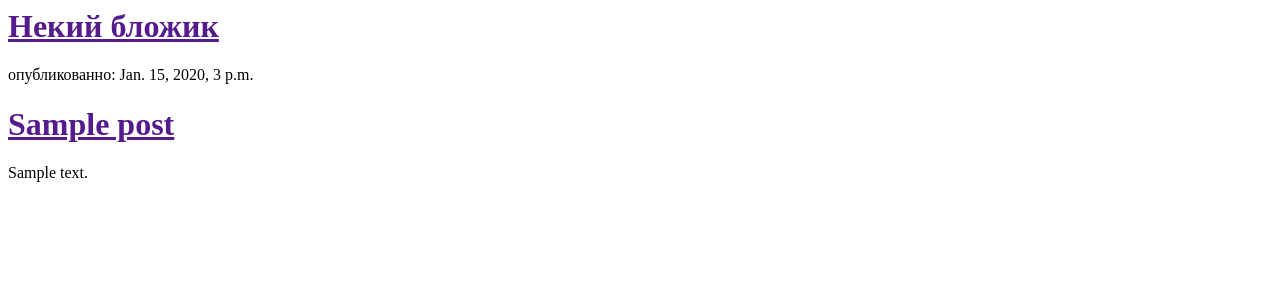
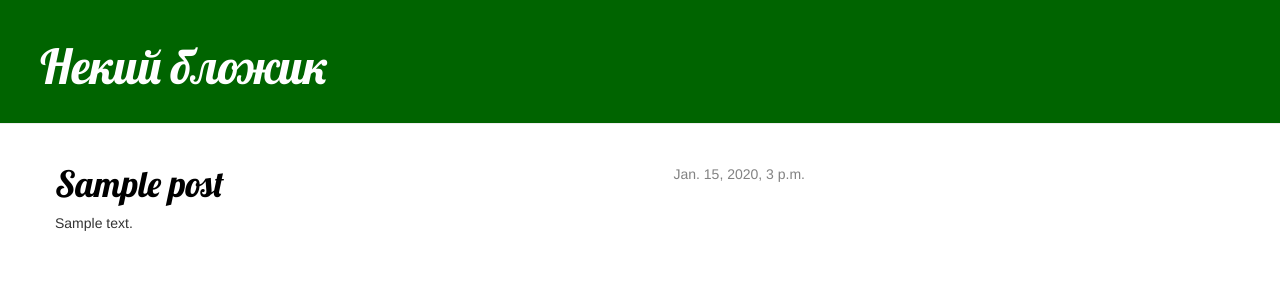
Before and after one commit to RavilMahmutov/my_first_blog, a Django app: template blog/templates/blog/post_list.html in a window 1280 px wide. Shown: the top 302 px of the page. Run offline with Django 3.2, Linux system fonts and the light colour scheme; the template is opened without the code that fills it: values that come from a table or form of the project are taken from there, others are empty; tables that the repository leaves empty hold one stand-in row (values such as "Sample post"); some libraries are stand-ins or nearby versions.

Commit message:
Added view and template for each post

```diff
--- /dev/null
+++ b/blog/static/css/blog.css
@@ -0,0 +1,50 @@
+
+
+
+.page-header {
+        background-color: #006400;
+        margin-top: 0;
+        padding: 20px 20px 20px 40px;
+    }
+
+.page-header h1, .page-header h1 a, .page-header h1 a:visited, .page-header h1 a:active {
+        color: #ffffff;
+        font-size: 36pt;
+        text-decoration: none;
+    }
+
+.content {
+        margin-left: 40px;
+    }
+
+h1, h2, h3, h4 {
+        font-family: 'Lobster', cursive;
+    }
+
+.date {
+        float: right;
+        color: #828282;
+    }
+
+.save {
+        float: right;
+    }
+
+.post-form textarea, .post-form input {
+        width: 100%;
+    }
+
+.top-menu, .top-menu:hover, .top-menu:visited {
+        color: #ffffff;
+        float: right;
+        font-size: 26pt;
+        margin-right: 20px;
+    }
+
+.post {
+        margin-bottom: 70px;
+    }
+
+.post h1 a, .post h1 a:visited {
+        color: #000000;
+    }
--- /dev/null
+++ b/blog/templates/blog/base.html
@@ -0,0 +1,25 @@
+
+{% load staticfiles %}
+<html>
+	<head>
+		<title>Некий бложик!</title>
+		<link rel="stylesheet" href="//maxcdn.bootstrapcdn.com/bootstrap/3.2.0/css/bootstrap.min.css">
+    	<link rel="stylesheet" href="//maxcdn.bootstrapcdn.com/bootstrap/3.2.0/css/bootstrap-theme.min.css">
+    	<link href="https://fonts.googleapis.com/css?family=Lobster&subset=latin,cyrillic" rel="stylesheet" type="text/css">
+    	<link rel="stylesheet" href="{% static 'css/blog.css' %}">
+	</head>
+
+	<body>
+		<div class="page-header">
+			<h1><a href="">Некий бложик</a></h1>
+		</div>
+			<div class="content container">
+	        <div class="row">
+	            <div class="col-md-8">
+	                {% block content %}
+	                {% endblock %}
+	            </div>
+	        </div>
+		</div>
+	</body>
+</html>
--- a/blog/templates/blog/post_list.html
+++ b/blog/templates/blog/post_list.html
@@ -1,27 +1,15 @@
-
-<html>
-	<head>
-		<title>Некий бложик!</title>
-	</head>
-
-	<body>
-		<div>
-			<h1><a href="">Некий бложик</a></h1>
-		</div>
 
 
-		<div>
-			{% for post in posts %}
-			<div>
-				<p>опубликованно: {{ post.published_date }}</p>
-				<h1><a href="">{{ post.title }}</a></h1>
-				<p>{{ post.text|linebreaks }}</p>
-			</div>
-			{% endfor %}
+ {% extends 'blog/base.html' %}
 
+ {% block content %}
+	 {% for post in posts %}
+		<div class="post">
+		 	<div class="date">
+		        {{ post.published_date }}
+		    </div>
+		    <h1><a href="{% url 'post_detail' pk=post.pk %}">{{ post.title }}</a></h1>
+		     <p>{{ post.text|linebreaks }}</p>
 		</div>
-
-
-
-	</body>
-</html>
+	{% endfor %}
+{% endblock content %}
--- a/blog/urls.py
+++ b/blog/urls.py
@@ -4,4 +4,5 @@ from . import views
 
 urlpatterns = [
 	url(r'^$', views.post_list, name = 'post_list'),
+	url(r'^post/(?P<pk>[0-9]+)/$', views.post_detail, name = 'post_detail'),
 ]
--- a/blog/views.py
+++ b/blog/views.py
@@ -1,4 +1,4 @@
-from django.shortcuts import render
+from django.shortcuts import render, get_object_or_404
 from django.utils import timezone
 from .models import Post
 
@@ -6,3 +6,7 @@ from .models import Post
 def post_list(request):
 	posts = Post.objects.filter(published_date__lte = timezone.now()).order_by('published_date')
 	return render(request, 'blog/post_list.html', {'posts':posts})
+
+def post_detail(request, pk):
+	post = get_object_or_404(Post, pk=pk)
+	return render(request, 'blog/post_detail.html', {'post': post})
```
Also changed, not shown: blog/templates/blog/post_detail.html (added, +13 -0 lines).
